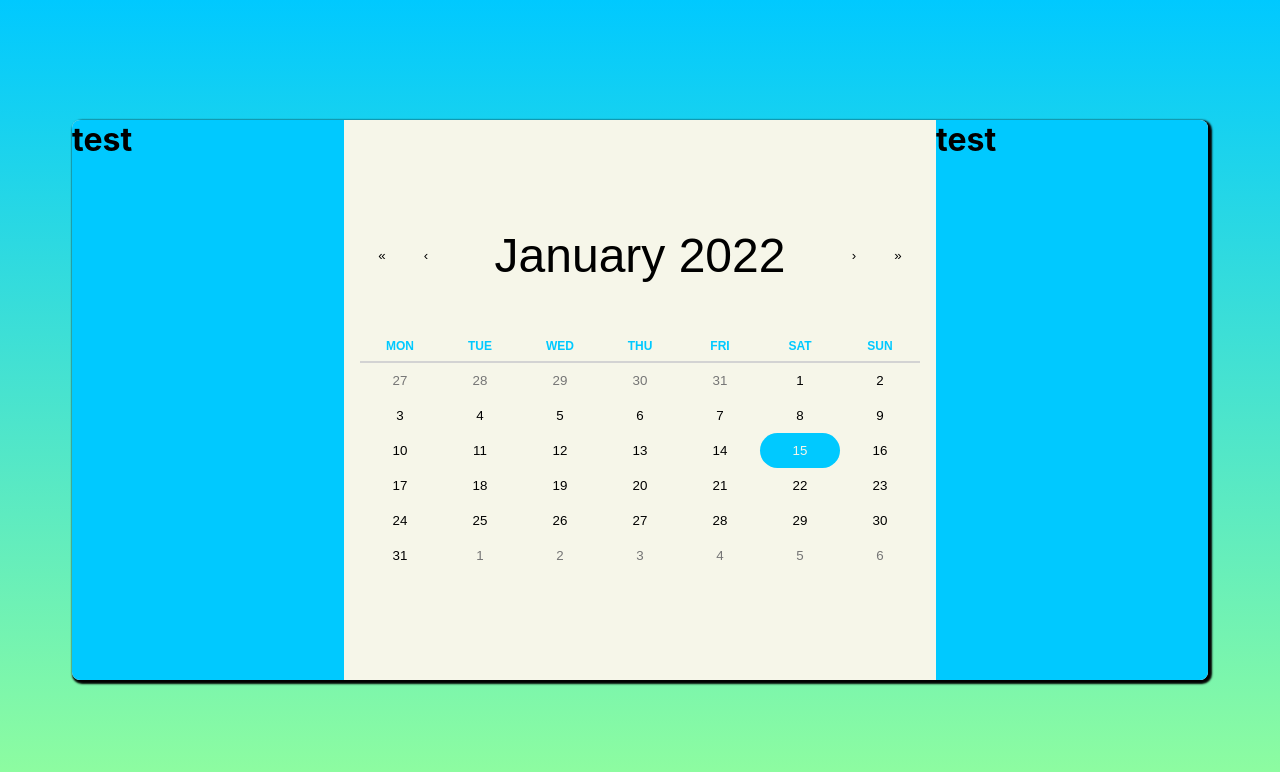
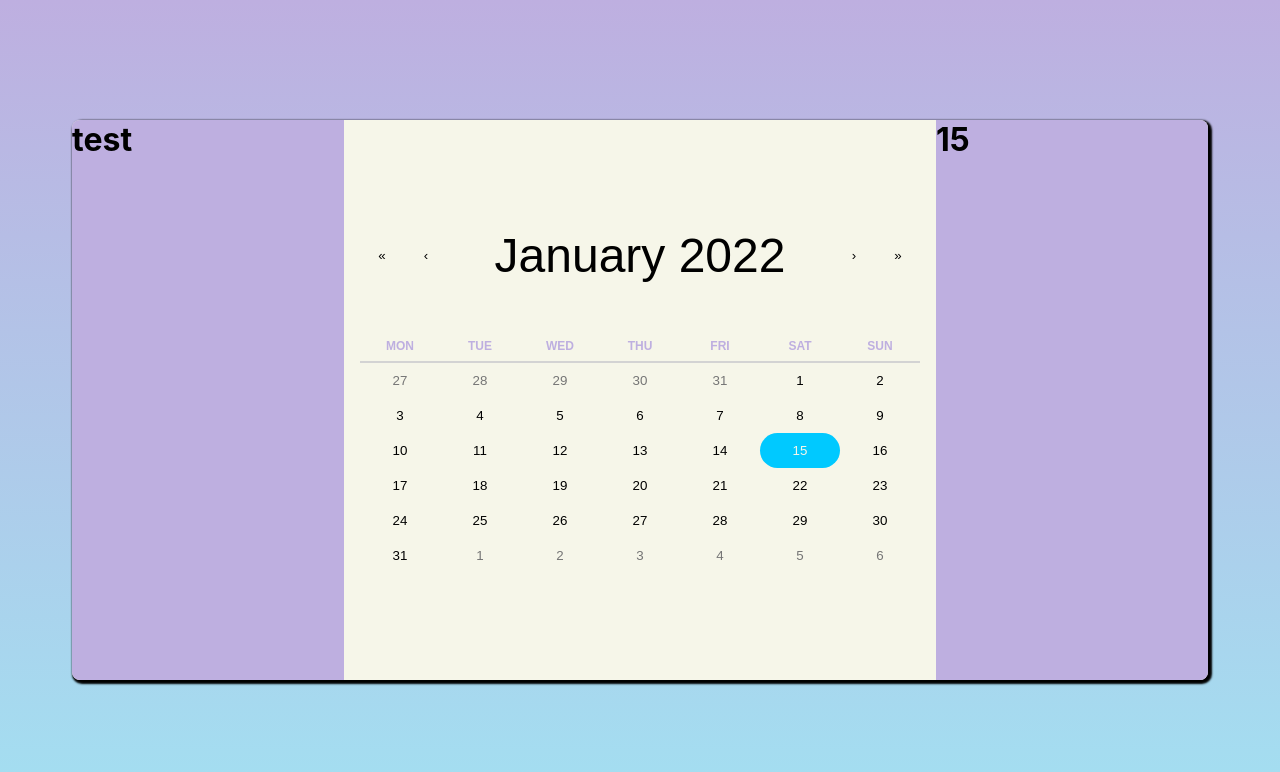
Before and after one commit to Khemi1998/events-frontend, a React (Create React App) app: page / in a window 1280 px wide. Shown: the top 772 px of the page. Built offline with nearby package versions, Linux system fonts and the light colour scheme.

Commit message:
interacting with calendar

```diff
--- a/src/App.jsx
+++ b/src/App.jsx
@@ -1,16 +1,11 @@
+import React from "react";
 import "./App.scss";
-import Calendar from "./components/Calendar/Calendar";
-import LeftMenu from "./containers/LeftMenu/LeftMenu";
-import RightMenu from "./containers/RightMenu/RightMenu";
+import Main from "./containers/Main/Main";
 
 function App() {
   return (
     <div className="events">
-      <div className="events__container">
-        <LeftMenu />
-        <Calendar />
-        <RightMenu />
-      </div>
+      <Main />
     </div>
   );
 }
--- a/src/App.scss
+++ b/src/App.scss
@@ -1,35 +1,2 @@
 @use "./assets/styles/typography" as *;
 @use "./assets/styles/variables" as *;
-
-* {
-  margin: 0;
-  padding: 0;
-}
-
-.events {
-  display: flex;
-  flex-direction: column;
-  justify-content: center;
-  height: 100vh;
-  background-image: linear-gradient($color-primary, $color-secondary);
-  align-items: center;
-  &__container {
-    background-color: $color-tertiary;
-    border-radius: 0.5rem;
-    width: 90%;
-    box-shadow: 0.125rem 0.125rem 0.125rem 0.125rem black;
-    overflow: hidden;
-  }
-}
-
-@media screen and (min-width: 961px) {
-  .events {
-    flex-direction: row;
-    &__container {
-      display: flex;
-      align-items: center;
-      height: 70vh;
-      width: fit-content;
-    }
-  }
-}
--- a/src/assets/styles/_variables.scss
+++ b/src/assets/styles/_variables.scss
@@ -1,7 +1,7 @@
-$color-primary: #00c9ff;
-$color-secondary: #92FE9D;
+$color-primary: #beafe0;
+$color-secondary: #a3dff1;
 $color-tertiary: rgb(246, 246, 233);
 
 $color-active-click:#00c9ff;
 
-$color-select: rgb(196, 238, 196);
+$color-select: rgb(223, 196, 238);
--- a/src/components/Calendar/Calendar.jsx
+++ b/src/components/Calendar/Calendar.jsx
@@ -1,15 +1,11 @@
-import React, { useState } from "react";
+import React from "react";
 import Calendar from "react-calendar";
 import "./Calendar.scss";
 
-export const Schedule= () => {
-  const [value, onClickDay] = useState(new Date());
-console.log(value);
-//Thu Jan 20 2022 00:00:00 GMT+0000 (Greenwich Mean Time)
+export const Schedule = (props) => {
+  const { value, onClickDay } = props;
 
-  return (
-      <Calendar onClickDay={onClickDay} value={value} />
-  );
+  return <Calendar onClickDay={onClickDay} value={value} />;
 };
 
 export default Schedule;
--- /dev/null
+++ b/src/containers/Main/Main.jsx
@@ -0,0 +1,23 @@
+import React, { useState } from "react";
+import "./Main.scss";
+import Calendar from "../../components/Calendar/Calendar";
+import LeftMenu from "../../containers/LeftMenu/LeftMenu";
+import RightMenu from "../../containers/RightMenu/RightMenu";
+
+function App() {
+  const [value, onClickDay] = useState(new Date());
+  console.log(value);
+  //Thu Jan 20 2022 00:00:00 GMT+0000 (Greenwich Mean Time)
+
+  return (
+    <div className="events">
+      <div className="events__container">
+        <LeftMenu />
+        <Calendar onClickDay={onClickDay} value={value}/>
+        <RightMenu test={value.getUTCDate()} />
+      </div>
+    </div>
+  );
+}
+
+export default App;
--- /dev/null
+++ b/src/containers/Main/Main.scss
@@ -0,0 +1,35 @@
+@use "../../assets/styles/typography" as *;
+@use "../../assets/styles/variables" as *;
+
+* {
+  margin: 0;
+  padding: 0;
+}
+
+.events {
+  display: flex;
+  flex-direction: column;
+  justify-content: center;
+  height: 100vh;
+  background-image: linear-gradient($color-primary, $color-secondary);
+  align-items: center;
+  &__container {
+    background-color: $color-tertiary;
+    border-radius: 0.5rem;
+    width: fit-content;
+    box-shadow: 0.125rem 0.125rem 0.125rem 0.125rem black;
+    overflow: hidden;
+  }
+}
+
+@media screen and (min-width: 961px) {
+  .events {
+    flex-direction: row;
+    &__container {
+      display: flex;
+      align-items: center;
+      height: 70vh;
+      width: fit-content;
+    }
+  }
+}
--- a/src/containers/RightMenu/RightMenu.jsx
+++ b/src/containers/RightMenu/RightMenu.jsx
@@ -1,10 +1,12 @@
 import React from 'react'
 import "./RightMenu.scss"
 
-export const RightMenu = () => {
+export const RightMenu = (props) => {
+const {test} = props;
+
     return (
         <div className='rightmenu'>
-            <h1>test</h1>
+            <h1>{test}</h1>
         </div>
     )
 }
```
